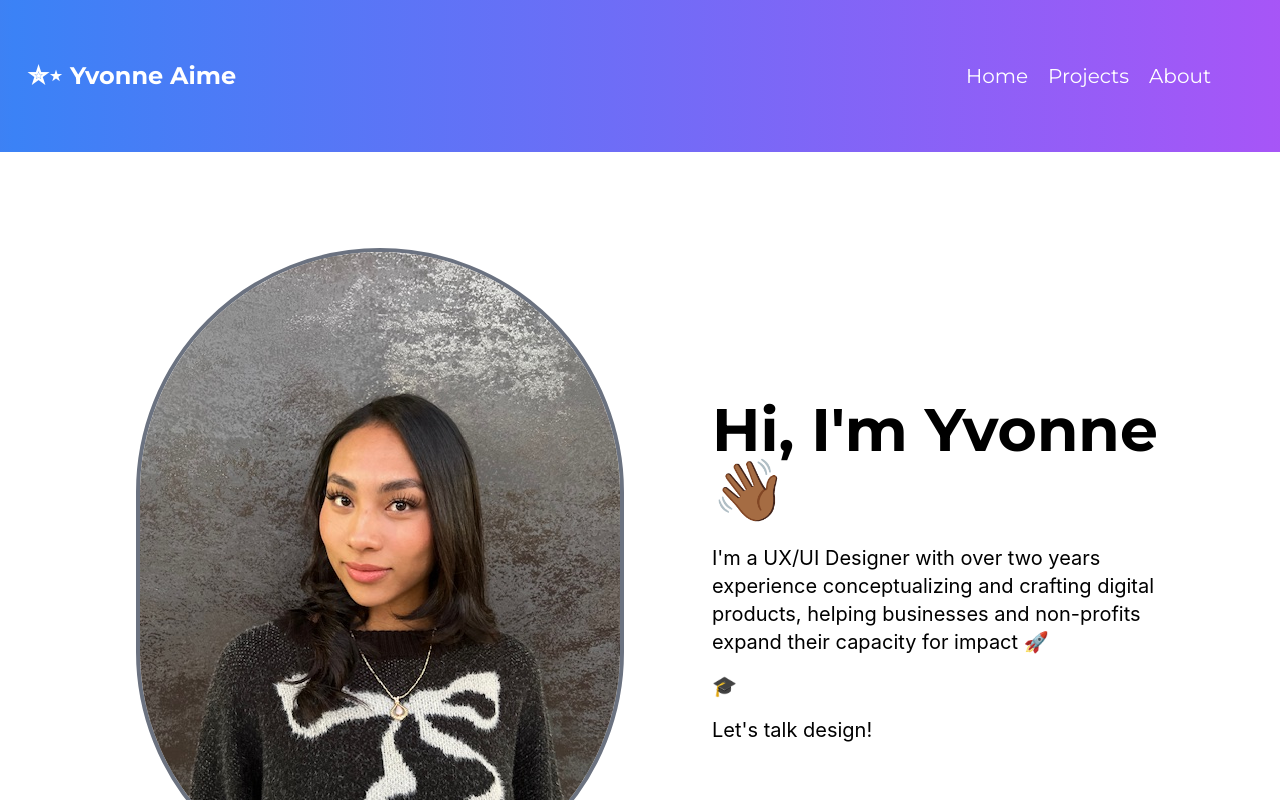
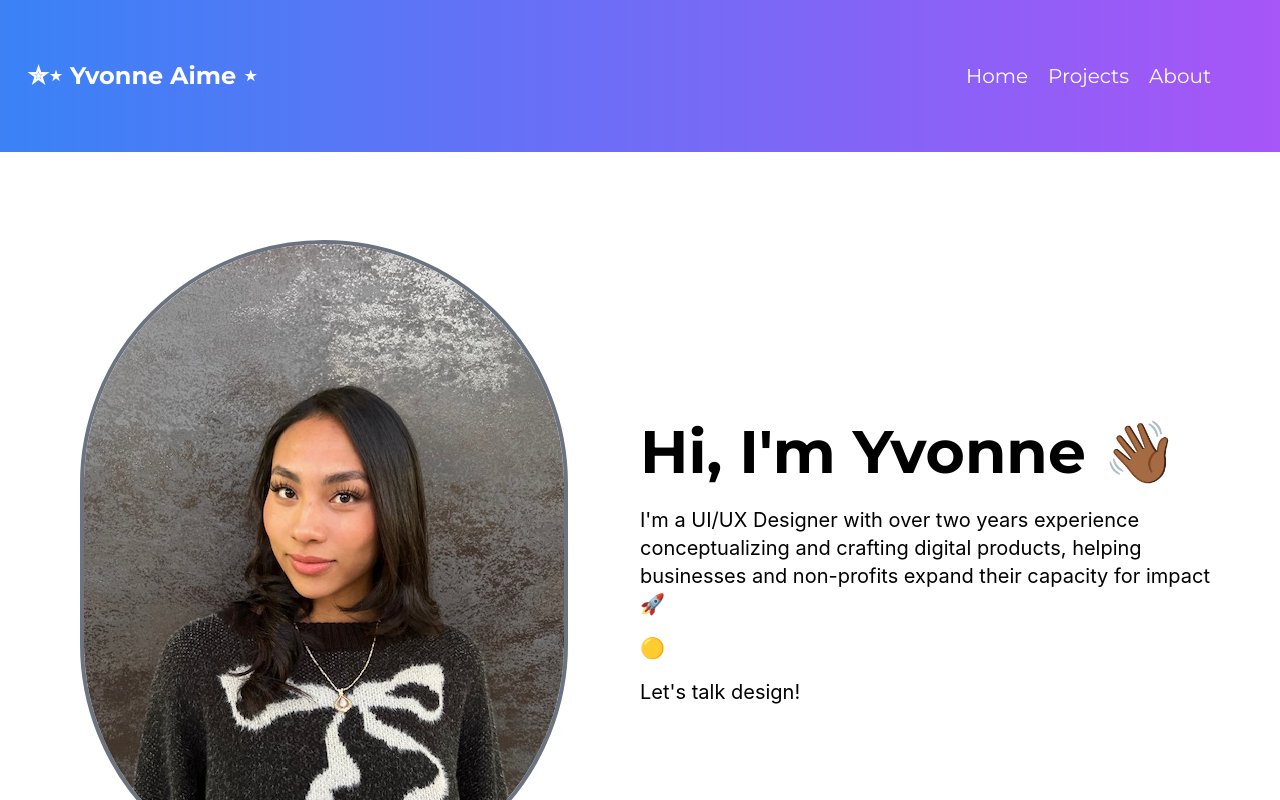
Before and after one commit to yvonneaime/Portfolio, a React (Create React App) app: page /mockups in a window 1280 px wide. Shown: the top 800 px of the page. Built offline with nearby package versions, Linux system fonts and the light colour scheme.

Commit message:
updates to nav bar

```diff
--- a/src/Components/About/About.css
+++ b/src/Components/About/About.css
@@ -11,6 +11,9 @@
     font-weight: bold;
     text-align: center;
     margin-bottom: 50px;
+}
+.p-10 {
+    padding: 20px;
 }
 
 .profileSection {
--- a/src/Components/Bio/Bio.js
+++ b/src/Components/Bio/Bio.js
@@ -14,16 +14,17 @@ const Bio = () => {
     ];
 
     return (
-      <div className="p-10 px-20 py-10">
-        <div className="p-4 flex flex-col md:flex-row items-center space-x-4 mb-10">
-          <div className="p-10 flex-shrink-0">
+      <div className="p-8 px-18 py-10">
+        <div className="p-4 flex flex-col md:flex-row items-center space-x-2 mb-12">
+          <div className="p-8 flex-shrink-0">
             <img src="/profile_pix.jpg" alt="Profile" className="rounded-full border-4 border-gray-500 shadow-1g mb-4 md:mb-0 md:mr-8" />
           </div>
 
           <div className="text-xl mt-4 md:mt-0">
             <h1 className="text-6xl font-bold mb-6">Hi, I'm Yvonne 👋🏾</h1>
-            <p className="mb-4">I'm a UX/UI Designer with over two years experience conceptualizing and crafting digital products, helping businesses and non-profits expand their capacity for impact 🚀</p>
-            <p className="mb-4"> 🎓</p>
+            <p className="mb-4">I'm a UI/UX Designer with over two years experience conceptualizing and crafting digital products, helping businesses
+             and non-profits expand their capacity for impact  🚀</p>
+            <p className="mb-4"> 🟡</p>
             <p>Let's talk design!</p>
           </div>
         </div>
--- a/src/Components/NavBar/NavBar.css
+++ b/src/Components/NavBar/NavBar.css
@@ -50,7 +50,7 @@
   .logo-container {
     width: 100%;
     text-align: left;
-    display: block;
+    display: inline-flex;
   }
   .nav-link {
     padding: 10px;
--- a/src/Components/NavBar/NavBar.js
+++ b/src/Components/NavBar/NavBar.js
@@ -2,7 +2,7 @@ import React from 'react';
 import './NavBar.css';
 import NavigationLinks from './NavLinks.js';
 
-const Name = "✮⋆ Yvonne Aime";
+const Name = "✮⋆ Yvonne Aime ⋆";
 
 const NavBar = () => {
   return (
```
